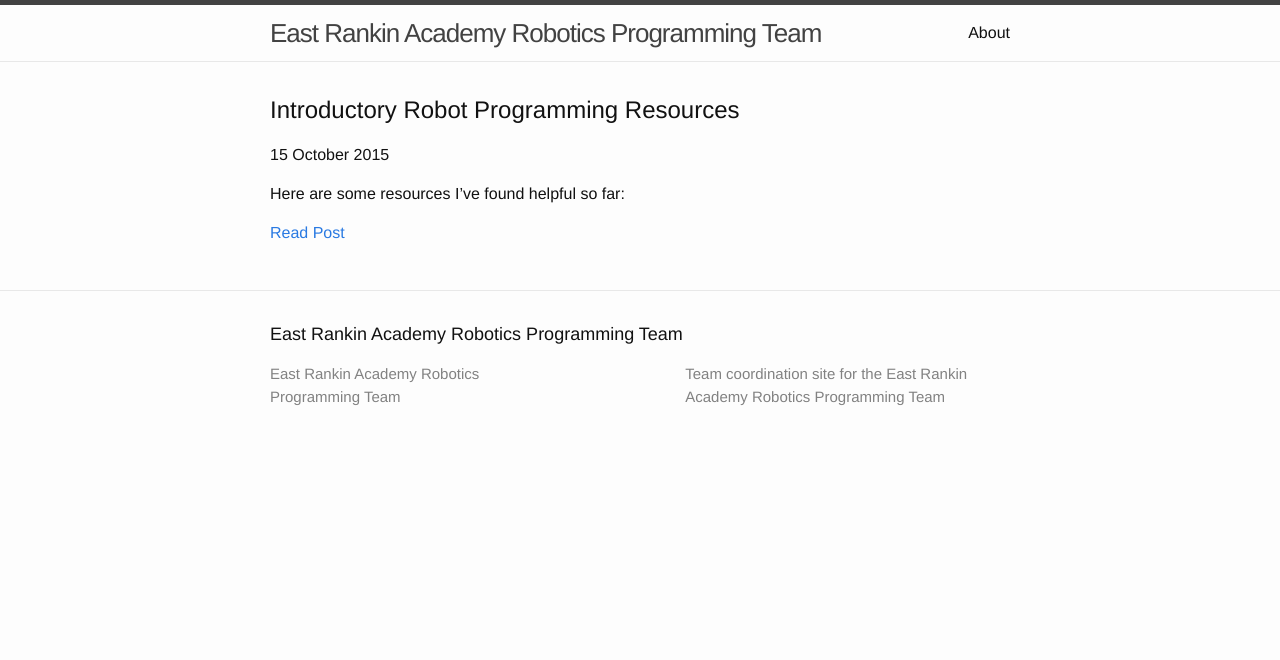
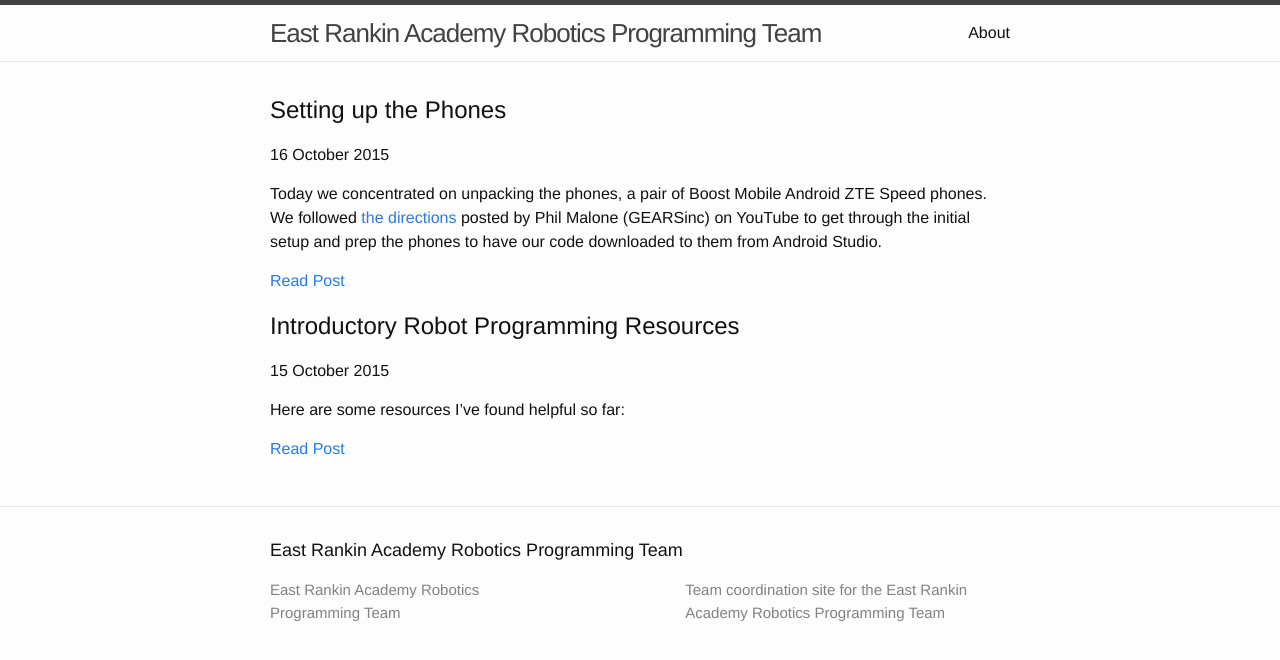
Before and after one commit to EastRankinAcademyRobotics/EastRankinAcademyRobotics.github.io, a Jekyll site: the page built from index.html, in a window 1280 px wide. Shown: the top 660 px of the page. Built offline with Jekyll 4.4.1, drawn with Linux system fonts in a browser that asks for light colours; the list of posts is cut into pages by our own code.

Commit message:
Added post

```diff
--- a/_posts/2015-10-15-resources.md
+++ b/_posts/2015-10-15-resources.md
@@ -22,3 +22,7 @@ The programming resources section of the [FIRST Tech website](http://www.usfirst
 - [App Inventor Download and Resources](http://frc-events.usfirst.org/2015/ftcimages)
 - [Software Development Kit Download and Resources](https://github.com/ftctechnh/ftc_app)
 - [Intelitek Training Resources](http://first.intelitek.com)
+
+# Software
+
+- The [Android Studio](https://developer.android.com/sdk/index.html) developer interface download
--- /dev/null
+++ b/_posts/2015-10-16-setting-up-the-phones.md
@@ -0,0 +1,11 @@
+---
+layout: post
+title:  "Setting up the Phones"
+date:   2015-10-16 4:04
+categories: resources
+---
+Today we concentrated on unpacking the phones, a pair of Boost Mobile Android ZTE Speed phones. We followed [the directions](https://youtu.be/n597U6rcl2Y) posted by Phil Malone (GEARSinc) on YouTube to get through the initial setup and prep the phones to have our code downloaded to them from Android Studio.
+
+![My helpful screenshot]({{ site.url }}/assets/2015-10-16/IMG_0746.JPG)
+
+The last part of the day was installing [Android Studio](https://developer.android.com/sdk/index.html) on one of the Macs and starting the process of verifying a proper Android Debug Bridge (ADB) connection between the phone and the Mac.
```
Also changed, not shown: 2 other files.
